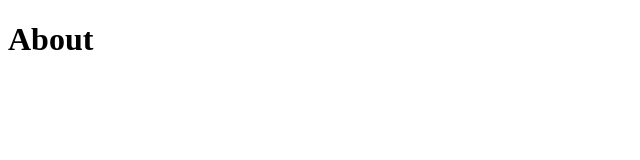
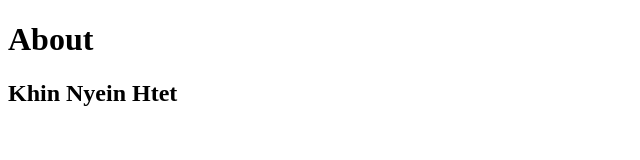
Before and after one commit to MgZayarNaing/m1, a plain HTML site: page about.html in a window 1280 px wide. Shown: the whole page, without its empty margins (0-640 px from the left). Drawn offline with Linux system fonts and the light colour scheme.

Commit message:
khinnyein

```diff
--- a/about.html
+++ b/about.html
@@ -7,5 +7,6 @@
 </head>
 <body>
     <h1>About</h1>
+    <h2>Khin Nyein Htet</h2>
 </body>
 </html>
```
